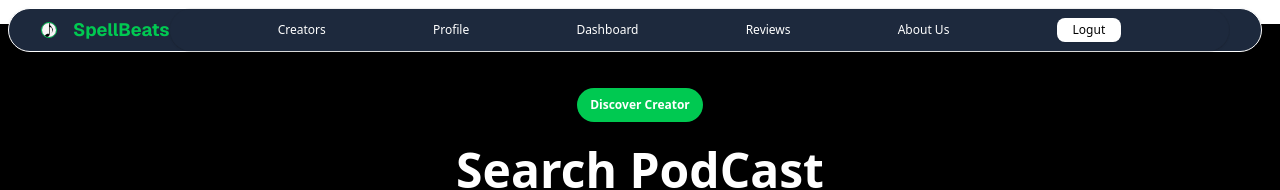
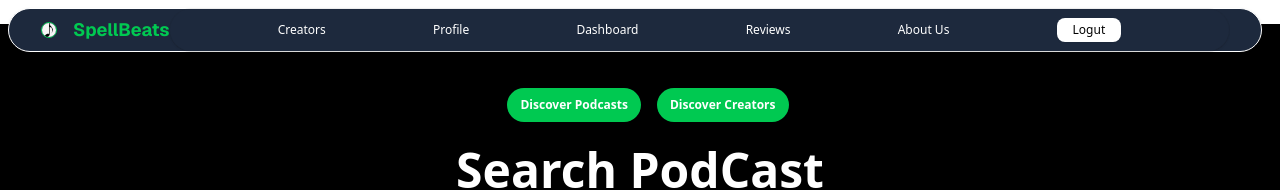
Before and after one commit to Webdev-Ishan/spellbeats, a Next.js app: page /search in a window 1280 px wide. Shown: the top 190 px of the page. Built offline with nearby package versions, Linux system fonts and the light colour scheme; no server answers; sample sign-in values are in the browser's storage.

Commit message:
The buttons fopr search is fixed

```diff
--- a/components/ui/creator-search.tsx
+++ b/components/ui/creator-search.tsx
@@ -87,9 +87,15 @@ export default function CreatorSearchPage() {
         <div className="container mx-auto px-4 text-center">
           <Badge
             onClick={() => router.push("/search")}
-            className="bg-green-500 hover:bg-green-500 px-3 py-2 text-white mb-6"
+            className="bg-green-500 ml-4 cursor-pointer hover:bg-green-500 px-3 py-2 text-white mb-6"
           >
             Discover Podcasts
+          </Badge>
+          <Badge
+            onClick={() => router.push("/SearchCreator")}
+            className="bg-green-500 ml-4 cursor-pointer hover:bg-green-500 px-3 py-2 text-white mb-6"
+          >
+            Discover Creators
           </Badge>
           <h1 className="text-4xl md:text-5xl font-bold mb-4">Search Creators</h1>
           <p className="text-xl text-green-100 max-w-2xl mx-auto mb-8">
--- a/components/ui/search-page.tsx
+++ b/components/ui/search-page.tsx
@@ -145,8 +145,17 @@ export default function SearchPage() {
       {/* Search Hero Section */}
       <section className="bg-black text-white py-16">
         <div className="container mx-auto px-4 text-center">
-          <Badge onClick={()=>router.push("/SearchCreator")} className="bg-green-500 hover:bg-green-500 px-3 py-2 text-white mb-6">
-            Discover Creator
+           <Badge
+            onClick={() => router.push("/search")}
+            className="bg-green-500 ml-4 cursor-pointer hover:bg-green-500 px-3 py-2 text-white mb-6"
+          >
+            Discover Podcasts
+          </Badge>
+          <Badge
+            onClick={() => router.push("/SearchCreator")}
+            className="bg-green-500 ml-4 cursor-pointer hover:bg-green-500 px-3 py-2 text-white mb-6"
+          >
+            Discover Creators
           </Badge>
           <h1 className="text-4xl md:text-5xl font-bold mb-4">Search PodCast</h1>
           <p className="text-xl text-green-100 max-w-2xl mx-auto mb-8">
```
